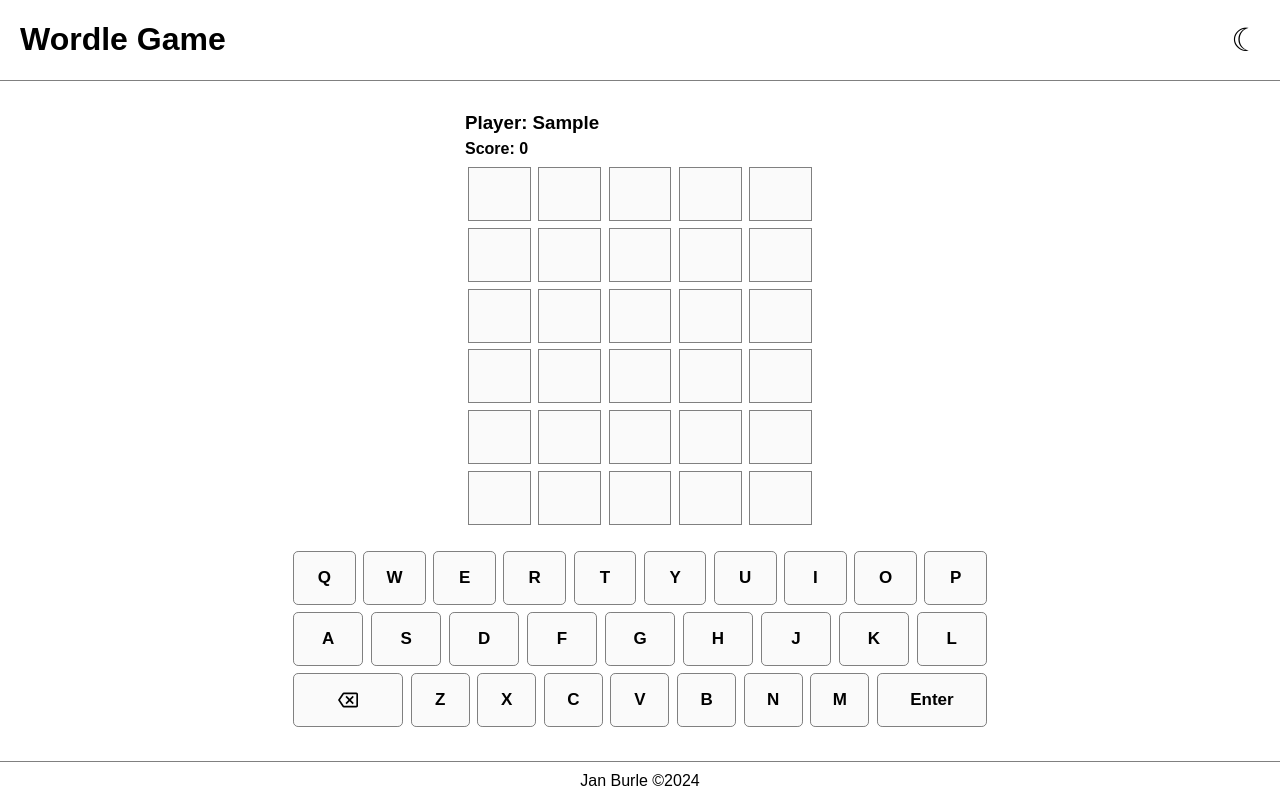
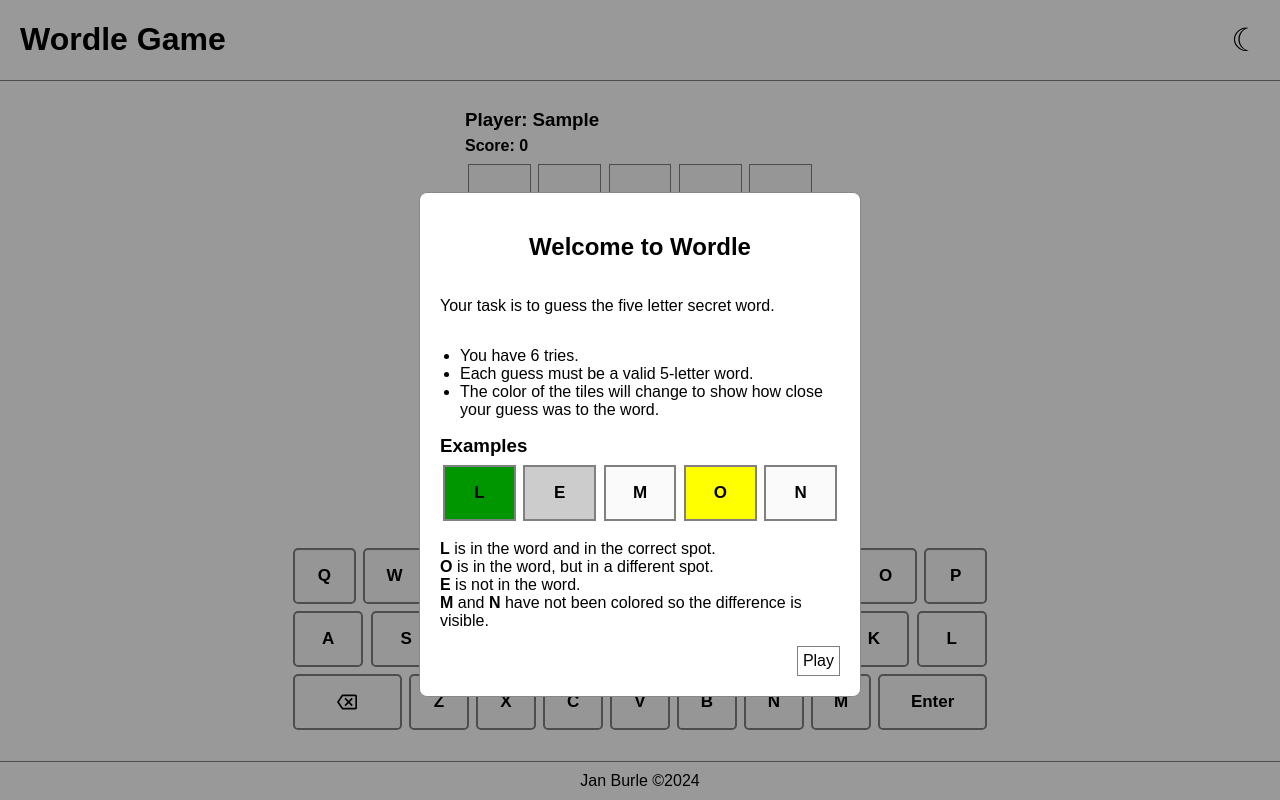
Before and after one commit to burlejan/KAJ, a plain HTML site: page index.html in a window 1280 px wide. Both pictures are taken after typing "Sample" into the empty fields and a click on the input "Start game". Drawn offline with Linux system fonts and the light colour scheme.

Commit message:
Error Fix, Added info popup

```diff
--- a/css/style.css
+++ b/css/style.css
@@ -127,6 +127,9 @@ main {
     margin: 0 20% 0 20%;
 }
 
+.bold {
+    font-weight: bold;
+}
 
 section.single {
     padding: 10px;
@@ -158,7 +161,7 @@ section.single h2 {
     font-size: 3em;
 }
 
-section input {
+section input, .modal input {
     color: inherit;
     border: 1px solid var(--border_clr);
     background-color: var(--inputBG_clr);
@@ -166,7 +169,7 @@ section input {
     padding: 2px;
 }
 
-section input[type='submit'] {
+section input[type='submit'], .modal [type='submit'] {
     padding: 5px;
 }
 
@@ -181,7 +184,7 @@ section label {
     justify-content: space-between;
 }
 
-section input:hover {
+section input:hover, .modal input:hover {
     background-color: var(--input_hover_clr);
 }
 
@@ -226,6 +229,11 @@ section input:hover {
     align-items: center;
     text-transform: capitalize;
 }
+.letter.example {
+    /*width:20px;*/
+    /*height: 20px;*/
+    align-self: flex-start;
+}
 .keyboard_row .keyboard_letter {
     border-radius: 0.3em;
     cursor: pointer;
@@ -254,7 +262,7 @@ section input:hover {
     align-self: flex-start;
 }
 
-#board .letter[data-content~='letter'] {
+.letter[data-content~='letter'] {
     border-width: 2px;
 }
 
@@ -282,6 +290,9 @@ section input:hover {
 
 #score {
     max-width: 400px;
+}
+.flex_end {
+    align-self: flex-end;
 }
 #submit_play_again {
     align-self: flex-end;
@@ -350,6 +361,8 @@ section input:hover {
 }
 
 .modal {
+    opacity: 0;
+    transform: translateY(100%);
     display: none; /* Hidden by default */
     position: fixed; /* Stay in place */
     z-index: 100; /* Sit on top */
@@ -363,7 +376,9 @@ section input:hover {
 }
 
 .modal-content {
-    background-color: #fefefe;
+    display: flex;
+    flex-direction: column;
+    background-color: var(--BG_clr);
     margin: 15% auto; /* 15% from the top and centered */
     padding: 20px;
     border: 1px solid #888;
@@ -371,11 +386,32 @@ section input:hover {
     width: 80%; /* Could be more or less, depending on screen size */
     max-width: 400px;
     text-align: center;
+    color: var(--text_clr);
+
+    ul {
+        padding-inline-start: 20px;
+    }
 }
 
 .modal.active {
+    opacity: 1;
+    transform: translateY(0);
+    transition: opacity var(--transitionTime) ease, transform var(--transitionTime) ease;
     display: block;
 }
+
+
+.text_left {
+    display: flex;
+    flex-direction: column;
+    text-align: left;
+}
+
+.modal li {
+    text-align: left;
+}
+
+
 
 @media screen and (max-width: 500px){
     #keyboard .letter {
--- a/modules/color_scheme_toggler.js
+++ b/modules/color_scheme_toggler.js
@@ -4,7 +4,7 @@
 
 const toggle = document.querySelector('#theme_toggle');
 const toggleSpan = document.querySelector('#theme_toggle_span');
-toggle.addEventListener('click', toggleColorScheme)
+toggle.addEventListener('click', toggleColorScheme);
 
 function changeLabel() {
     // nastaveni popisku na tlacitku pro zmenu barevneho schematu
--- a/modules/page_module.js
+++ b/modules/page_module.js
@@ -107,6 +107,38 @@ export class Page_generator {
         });
     }
 
+    _showInfoModal() {
+        const html = `
+                <h2>Welcome to Wordle</h2>
+                <div class="text_left">
+                <p>Your task is to guess the five letter secret word.</p>
+                <ul>
+                    <li>You have 6 tries.</li>
+                    <li>Each guess must be a valid 5-letter word.</li>
+                    <li>The color of the tiles will change to show how close your guess was to the word.</li>
+                </ul>
+                <h3>Examples</h3>
+                <div class="board_row">
+                    <div tabindex="-1" class="board_letter letter correct" data-content="letter">l</div>
+                    <div tabindex="-1" class="board_letter letter absent" data-content="letter">e</div>
+                    <div tabindex="-1" class="board_letter letter" data-content="letter">m</div>
+                    <div tabindex="-1" class="board_letter letter present" data-content="letter">o</div>
+                    <div tabindex="-1" class="board_letter letter" data-content="letter">n</div>
+                </div>
+                <p><span class="bold">L</span> is in the word and in the correct spot.<br>
+                   <span class="bold">O</span> is in the word, but in a different spot.<br>
+                   <span class="bold">E</span> is not in the word.<br>
+                   <span class="bold">M</span> and <span class="bold">N</span> have not been colored so the difference is visible.
+                </p>
+
+                </div>
+
+                <input type="submit" value="Play" id="close_info" class="flex_end" onclick="document.querySelector('.modal:has(#close_info)').classList.toggle('active')">
+                `;
+
+        this._showModalWindow(html, 500, 0, true);
+    }
+
     async renderGamePage() {
         await this._applyPageTransition(() => {
             // Set history state for the game page
@@ -134,6 +166,11 @@ export class Page_generator {
                 <section class="single" id="keyboard">
                 </section>`;
 
+            const firstTimePlayer = localStorage.getItem('first_time_player')
+            if (firstTimePlayer == null) {
+                this._showInfoModal();
+                localStorage.setItem('first_time_player', 'yes'); // This value can be anything
+            }
             this._renderBoardAndKeyboard();
         });
     }
@@ -251,7 +288,11 @@ export class Page_generator {
                     localStorage.setItem('current_score', this.score);
 
                     if (win || this.currentBoard.length===6) { // Game ended in a win or a defeat
-                        this.score += pointsForWin * (6 - this.currentBoard.length + 1);
+                        let label = 'You lost!' ;
+                        if (win) {
+                            label = "You won!";
+                            this.score += pointsForWin * (6 - this.currentBoard.length + 1);
+                        }
                         let scoreTable = JSON.parse(localStorage.getItem('score_table'));
                         if (scoreTable==null) {
                             scoreTable = new Array(0);
@@ -273,7 +314,8 @@ export class Page_generator {
                         localStorage.setItem('current_score', this.score);
                         localStorage.setItem('active_game', this.isGame);
 
-                        this._showModalWindow("You " + (win ? 'won': 'lost') + '!', 300);
+
+                        this._showModalWindow(label, 300);
                         requestAnimationFrame(() => {
                             setTimeout(async () => {
                                 await this.renderScorePage();
@@ -372,6 +414,9 @@ export class Page_generator {
                     this._handleKeyUp(e.target.id);
                 }
             });
+            keyboardDiv.querySelector('svg').addEventListener('click', e => {
+                this._handleKeyUp("Backspace");
+            })
         }
     }
 
@@ -452,9 +497,12 @@ export class Page_generator {
         }
     }
 
-    _showModalWindow(string, delay, ttl = 0) {
+    _showModalWindow(string, delay, ttl = 0, html = false) {
         let modal = document.createElement('div');
-        modal.innerHTML = `<div class="modal-content"><h2>${string}</h2></div>`;
+        if (!html) {
+            string = `<h2>${string}</h2>`;
+        }
+        modal.innerHTML = `<div class="modal-content">${string}</div>`;
         modal.classList.add('modal');
         this.main.append(modal);
 
```
